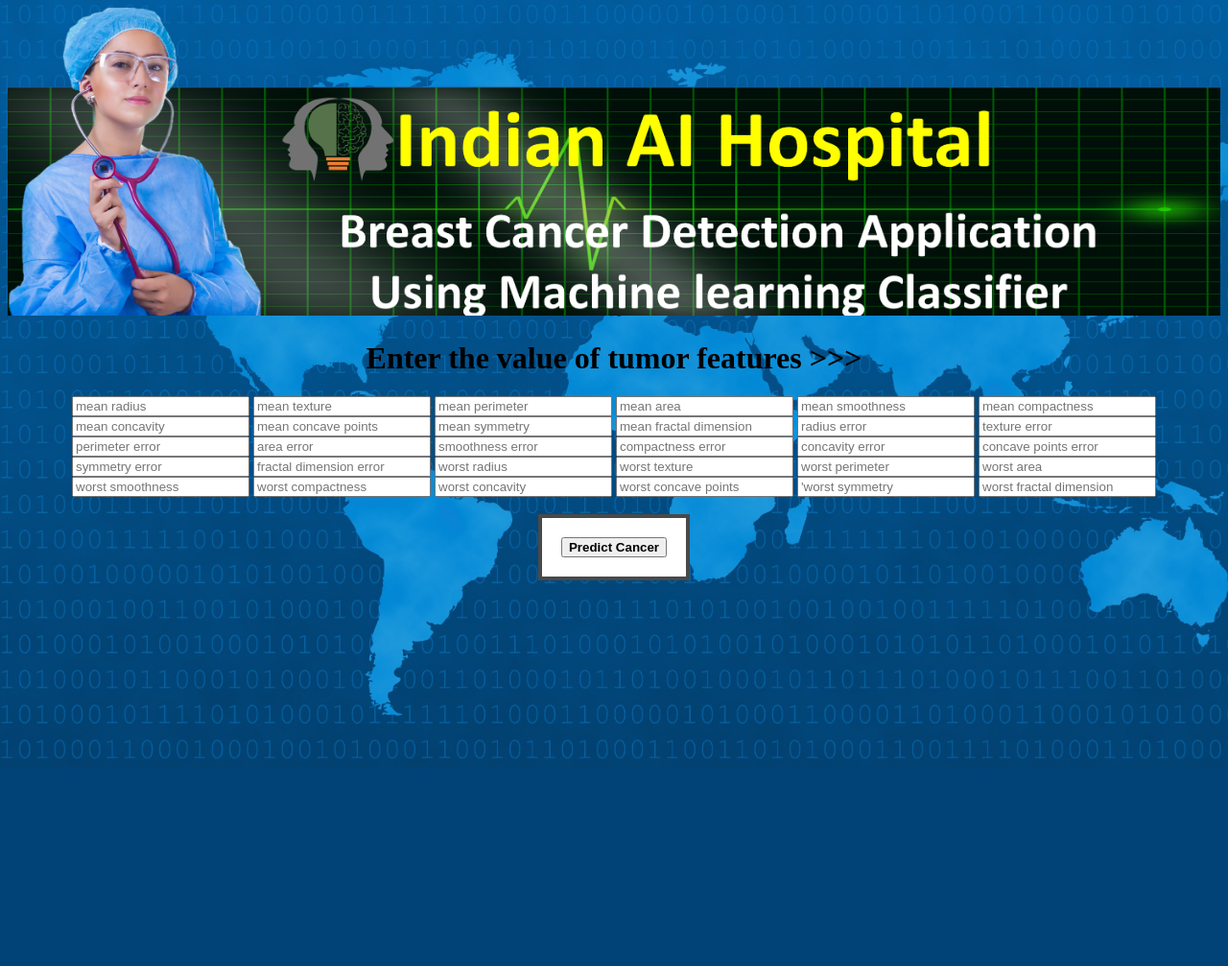
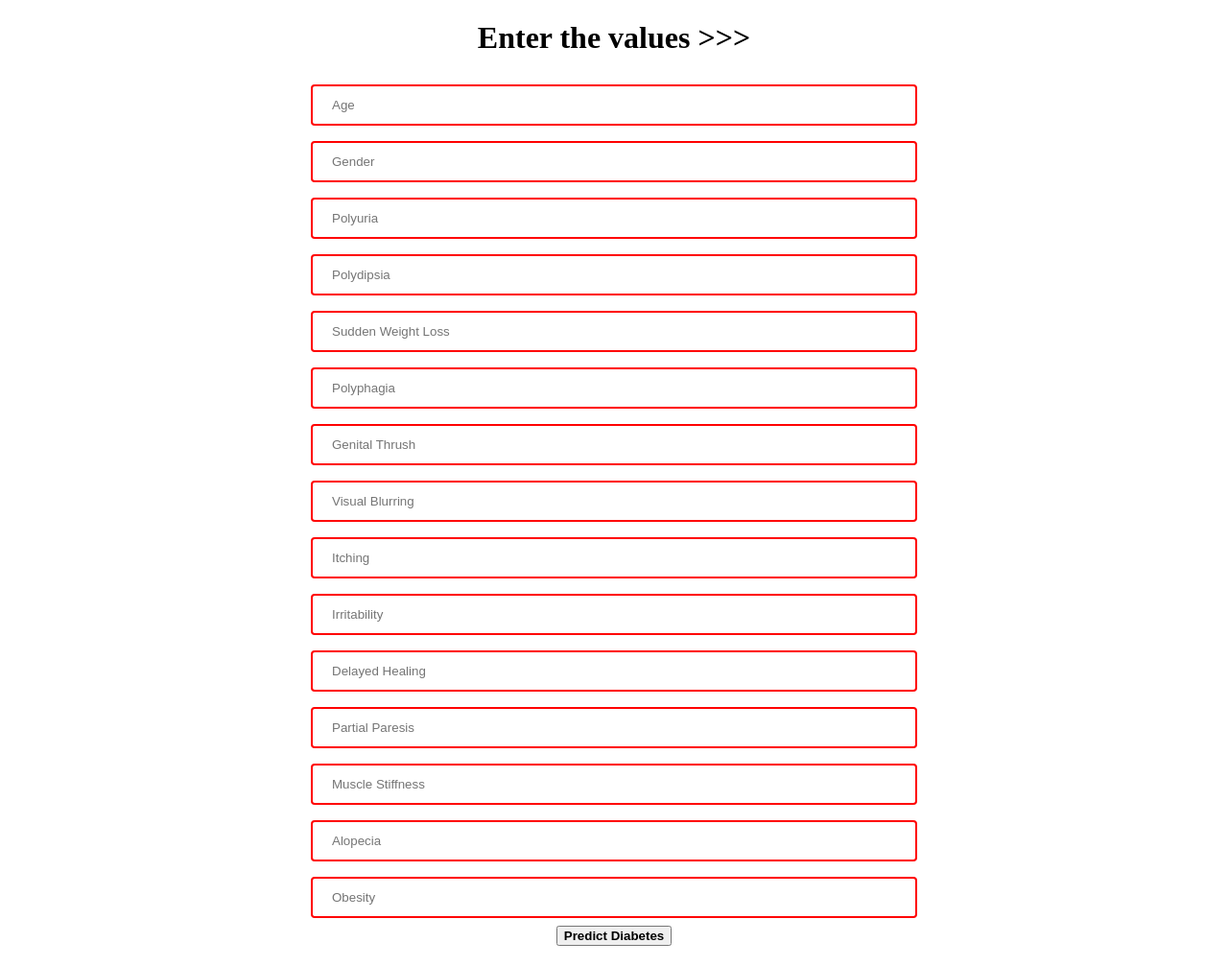
Before and after one commit to Digvijay4u2/cloud-computing, a Flask app: page / in a window 1280 px wide. Shown: the whole page at 96% size. Before the commit the page ends 791 px from the top, so only its background shows below. Run offline with Flask 2, Linux system fonts and the light colour scheme; parts of the project's set-up code (start-up, migrations or seed data) failed here and were passed over.

Commit message:
changes made in the index.html

```diff
--- a/templates/index.html
+++ b/templates/index.html
@@ -1,21 +1,30 @@
-<!-- This is GUI for Breast Cancer Detection Application Using Machine Learning Classifer -->
-
 <!DOCTYPE html>
 <html >
 <head>
   <meta charset="UTF-8">
-  <title>ML API</title>
+
 
   <style>
-    /* CSS code for button */
-    body {
-      background-image: url('static/images/world.jpg');
-      background-repeat: no-repeat;
-      background-attachment: fixed;
-      background-size: cover;
+      .button {
+  background-color: #4CAF50; /* Green */
+  border: none;
+  color: white;
+  padding: 15px 32px;
+  text-align: center;
+  text-decoration: none;
+  display: inline-block;
+  font-size: 16px;
+}
+    input[type=text] {
+        width: 50%;
+        padding: 12px 20px;
+        margin: 8px 0;
+        box-sizing: border-box;
+        border: 2px solid red;
+        border-radius: 4px;
+
+        color: white;
     }
-
-    /* CSS code for button */
     .button_css {
     color: #494949 !important;
     text-transform: uppercase;
@@ -39,65 +48,37 @@
 
 <body>
 
-  <!-- Show Indian AI Hospital banner-->
-  <div>
-    <img src="static/images/Indian AI Hospital.png" class="w3-border w3-padding" alt="Indian AI Hospital" style="width:100%">
-  </div>
+ <div class="login">
+
+    <center>
+    <form action="{{ url_for('predict')}}"method="post">
+        <h1>Enter the values >>></h1>
+
+    	<input type="text" name="age" placeholder="Age" required="required" /><br>
+        <input type="text" name="gender" placeholder="Gender" required="required" /><br>
+		<input type="text" name="polyuria" placeholder="Polyuria" required="required" /><br>
+		<input type="text" name="polydipsia" placeholder="Polydipsia" required="required" /><br>
+        <input type="text" name="sudeen_weight_loss" placeholder="Sudden Weight Loss" required="required" /><br>
+		<input type="text" name="polyphagia" placeholder="Polyphagia" required="required" /><br>
+    	<input type="text" name="genital_thrush" placeholder="Genital Thrush" required="required" /><br>
+        <input type="text" name="visual_blurring" placeholder="Visual Blurring" required="required" /><br>
+		<input type="text" name="itching" placeholder="Itching" required="required" /><br>
+    	<input type="text" name="irritability" placeholder="Irritability" required="required" /><br>
+        <input type="text" name="delayed_healing" placeholder="Delayed Healing" required="required" /><br>
+		<input type="text" name="partial_paresis" placeholder="Partial Paresis" required="required" /><br>
+    	<input type="text" name="muscle_stiffness" placeholder="Muscle Stiffness" required="required" /><br>
+        <input type="text" name="alopecia" placeholder="Alopecia" required="required" /><br>
+		<input type="text" name="obesity" placeholder="Obesity" required="required" /><br>
 
 
- <div class="login">
-
-    <!-- Get input for predict the cancer -->
-    <center>
-    <form action="{{ url_for('predict')}}"method="post">
-        <h1>Enter the value of tumor features >>></h1>
-
-    	<input type="text" name="mean_radius" placeholder="mean radius" required="required" />
-        <input type="text" name="mean_texture" placeholder="mean texture" required="required" />
-		<input type="text" name="mean_perimeter" placeholder="mean perimeter" required="required" />
-		<input type="text" name="mean_area" placeholder="mean area" required="required" />
-        <input type="text" name="mean_smoothness" placeholder="mean smoothness" required="required" />
-		<input type="text" name="mean_compactness" placeholder="mean compactness" required="required" />
-		<br>
-    	<input type="text" name="mean_concavity" placeholder="mean concavity" required="required" />
-        <input type="text" name="mean_concave_points" placeholder="mean concave points" required="required" />
-		<input type="text" name="mean_symmetry" placeholder="mean symmetry" required="required" />
-    	<input type="text" name="mean_fractal_dimension" placeholder="mean fractal dimension" required="required" />
-        <input type="text" name="radius_error" placeholder="radius error" required="required" />
-		<input type="text" name="texture_error" placeholder="texture error" required="required" />
-		<br>
-    	<input type="text" name="perimeter_error" placeholder="perimeter error" required="required" />
-        <input type="text" name="area_error" placeholder="area error " required="required" />
-		<input type="text" name="smoothness_error" placeholder="smoothness error" required="required" />
-    	<input type="text" name="compactness_error" placeholder="compactness error" required="required" />
-        <input type="text" name="concavity_error" placeholder="concavity error" required="required" />
-		<input type="text" name="concave_points_error" placeholder="concave points error" required="required" />
-    	<br>
-    	<input type="text" name="symmetry_error" placeholder="symmetry error" required="required" />
-        <input type="text" name="fractal_dimension_error" placeholder="fractal dimension error" required="required" />
-		<input type="text" name="worst_radius" placeholder="worst radius" required="required" />
-    	<input type="text" name="worst_texture" placeholder="worst texture" required="required" />
-        <input type="text" name="worst_perimeter" placeholder="worst perimeter" required="required" />
-		<input type="text" name="worst_area" placeholder="worst area" required="required" />
-		<br>
-    	<input type="text" name="worst_smoothness" placeholder="worst smoothness" required="required" />
-        <input type="text" name="worst_compactness" placeholder="worst compactness" required="required" />
-		<input type="text" name="worst_concavity" placeholder="worst concavity" required="required" />
-    	<input type="text" name="worst_concave_points" placeholder="worst concave points" required="required" />
-        <input type="text" name="worst_symmetry" placeholder="'worst symmetry" required="required" />
-		<input type="text" name="worst_fractal_dimension" placeholder="worst fractal dimension" required="required" />
-        <br>
-        <br>
-
         <!-- Show button -->
-        <div class="button_cont" align="center"><a class="button_css" href="http://bit.ly/breast-cancer-ml-project" target="_blank" rel="nofollow noopener">
-            <button type="submit" class="btn btn-primary btn-block btn-large"><strong>Predict Cancer</strong></button></a>
+        <div class="button_cont" align="center">
+            <button type="submit" class="btn btn-primary btn-block btn-large"><strong>Predict Diabetes</strong></button>
         </div>
 
     </form>
     </center>
 
-   <!-- Show predicted output using ML model -->
    <div>
        <center>
    <h1>{{ prediction_text }}</h1>
```
